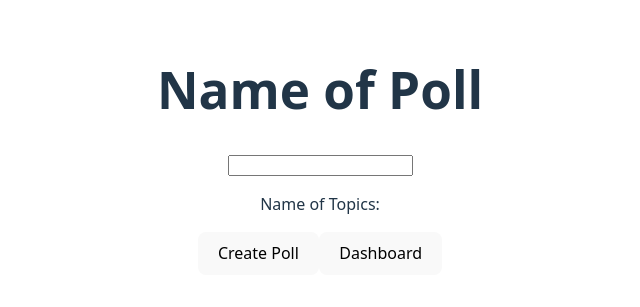
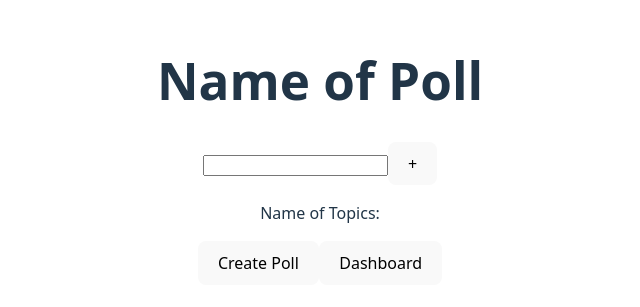
Before and after one commit to Velocirabbits-53/Velocirabbits, a React (Vite) app in the folder client/: page /create-poll in a window 1280 px wide. Shown: the part 249-556 px from the top of the page, without its empty margins (320-960 px from the left). Built offline with nearby package versions, Linux system fonts and the light colour scheme.

Commit message:
added a + button to the createpoll and put in a function with pseudocode. no functionality for the button or addOption function

```diff
--- a/client/src/pages/CreatePoll.jsx
+++ b/client/src/pages/CreatePoll.jsx
@@ -1,11 +1,11 @@
 //* Create Poll page after user clicked Create a new Poll
-import React, { useState } from 'react';
+import React, { useState, useRef } from 'react';
 // allows for user to be redirect to another page (back to Dashboard)
 import { useNavigate, useLocation } from 'react-router-dom';
 
 function CreatePoll() {
   const [pollName, setPollName] = useState('');
-
+  const pollOption = useRef();
   const navigate = useNavigate();
 
   // passing data into create poll
@@ -41,12 +41,24 @@ function CreatePoll() {
       console.error('Error:', error);
     }
   };
+// on buttonclick for the +, we will invoke the function to add option
+  const addOption = (input) =>{
+    // logic to create a new html element with the value of the input
+    //logic to clear the input field.
+
+  }
   return (
     <div>
       <h1>Name of Poll</h1>
       <input
-      //
+      type = "text" ref={pollOption}
       />
+      <button onClick={()=>addOption(pollOption)}>+</button>
+
+      {/* we want a "+" to add the options to the poll
+      we want those to be contingent upon the "+" being pushed
+      we want each option in the poll to be unique<--- Harder, not sure how to do
+      we want each option in the poll to have a "-" so users can remove options -MS */}
       <p>Name of Topics:</p>
       {/* onClick handler calls addTopics, createPolltHandleButtonClick*/}
       {/* <button onClick={addTopicsHandleButtonClick}>+</button> */}
```
